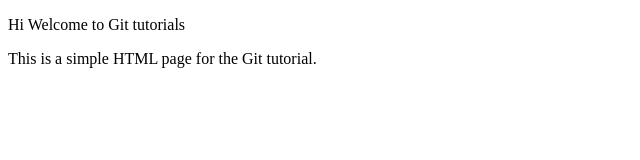
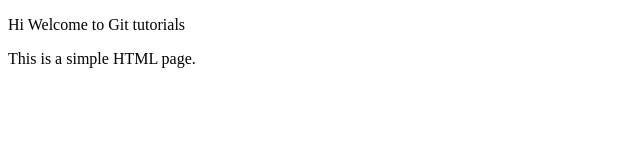
Before and after one commit to Punitagupta123/project_git, a plain HTML site: page index.html in a window 1280 px wide. Shown: the whole page, without its empty margins (0-640 px from the left). Drawn offline with Linux system fonts and the light colour scheme.

Commit message:
index html modified with hello.txt unstaged

```diff
--- a/index.html
+++ b/index.html
@@ -7,6 +7,6 @@
 </head>
 <body>
     <p>Hi Welcome to Git tutorials</p>
-    <p>This is a simple HTML page for the Git tutorial.</p>
+    <p>This is a simple HTML page.</p>
 </body>
 </html>
```
